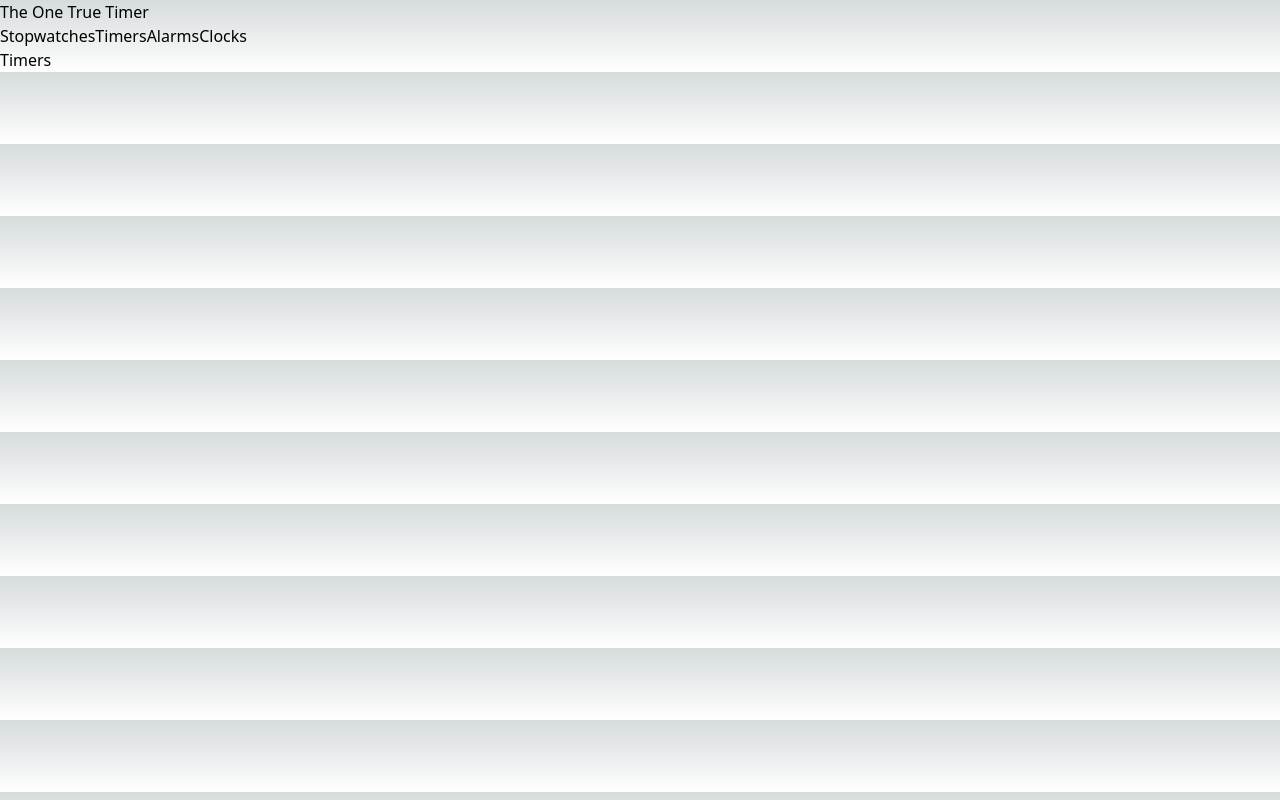
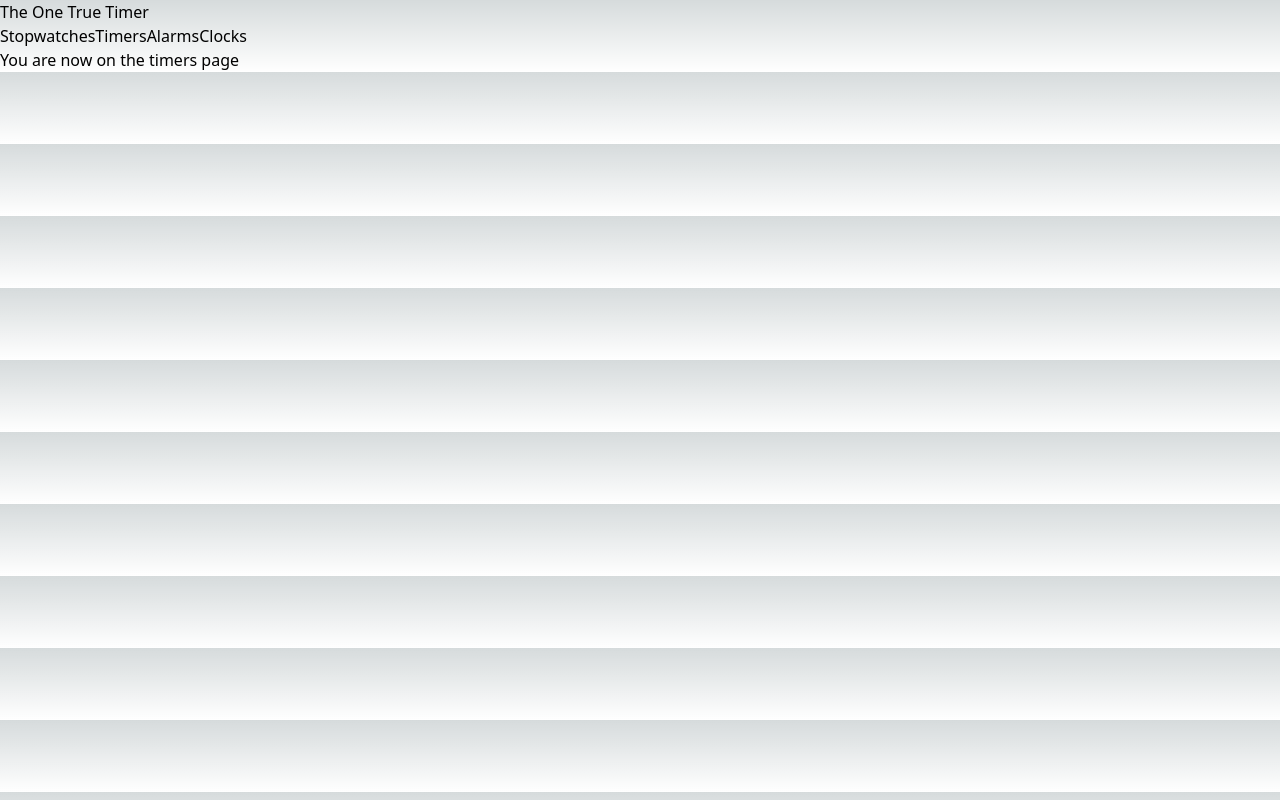
Before and after one commit to Korallion/the-one-true-timer-web, a Next.js app: page / in a window 1280 px wide. Both pictures are taken after a click on the button "Timers". Built offline with nearby package versions, Linux system fonts and the light colour scheme.

Commit message:
added switch logic for display page

```diff
--- /dev/null
+++ b/components/timer-page.tsx
@@ -0,0 +1,9 @@
+import { useRef, useState } from "react";
+
+export function TimerPage() {
+    let [timers, setTimers] = useState();
+
+    return (
+        <div>You are now on the timers page</div>
+    )
+}
--- a/pages/index.tsx
+++ b/pages/index.tsx
@@ -2,11 +2,25 @@ import { Inter } from 'next/font/google'
 import { useState } from 'react';
 import Head from 'next/head';
 import { StopwatchPage } from '@/components/stopwatch-page';
+import { TimerPage } from '@/components/timer-page';
 
 const inter = Inter({ subsets: ['latin'] })
 
 export default function Home() {
   const [activeTab, setActiveTab] = useState('Stopwatches');
+
+  let pageComponent;
+
+  switch(activeTab){
+    case "Stopwatches":
+      pageComponent = <StopwatchPage/>;
+      break;
+    case "Timers":
+      pageComponent = <TimerPage/>;
+      break;
+    default:
+      pageComponent = activeTab;
+  }
 
   return (
     <div>
@@ -40,7 +54,7 @@ export default function Home() {
         </div>
 
         <div className='content'>
-          {activeTab === "Stopwatches" ? <StopwatchPage /> : activeTab}
+          { pageComponent }
         </div>
       </body>
     </div>
```
